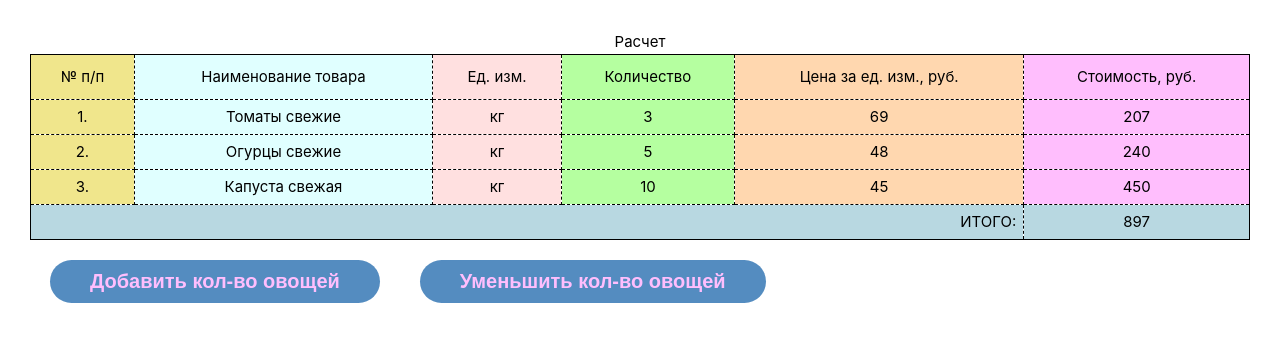
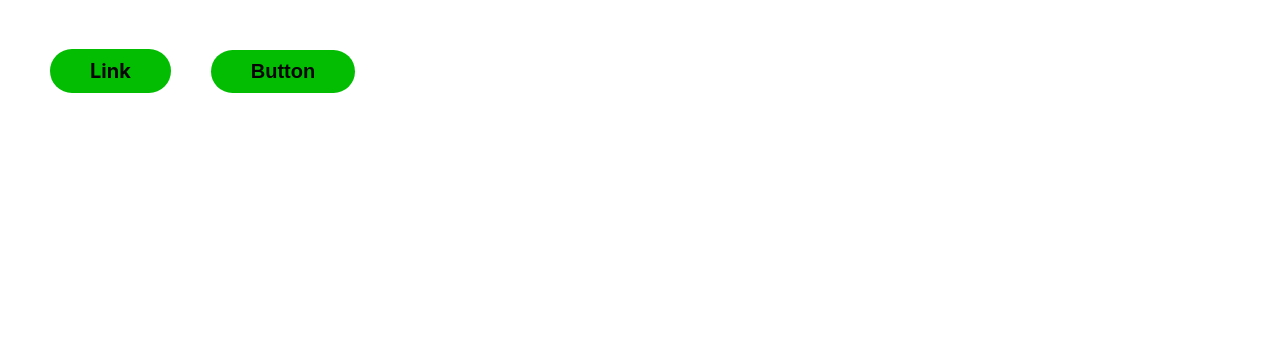
Before and after one commit to aanddi/vue3_exercises, a Vue app in the folder vue3/: page / in a window 1280 px wide. Shown: the top 342 px of the page. Built offline with nearby package versions, Linux system fonts and the light colour scheme.

Commit message:
Модификаторы событий в фреймворке Vue

```diff
--- a/vue3/src/App.vue
+++ b/vue3/src/App.vue
@@ -3,169 +3,34 @@ export default {
   name: 'App',
   data() {
     return {
-      cosnt_tomato: 69,
-      cosnt_cucumbers: 48,
-      cosnt_cabbage: 45,
-
-      amount_tomato: 3,
-      amount_cucumbers: 5,
-      amount_cabbage: 10,
     }
-
   },
 
   computed: {
-    price_totmato: function () {
-      return this.cosnt_tomato * this.amount_tomato;
-    },
 
-    price_cucumbers: function () {
-      return this.cosnt_cucumbers * this.amount_cucumbers;
-    },
-
-    price_cabbage: function () {
-      return this.cosnt_cabbage * this.amount_cabbage;
-    },
-
-    price_total: function () {
-      return this.price_cabbage + this.price_cucumbers + this.price_totmato;
-    },
   },
   methods: {
-    reduce: function () {
-      this.amount_tomato -= 1;
-      this.amount_cucumbers -= 1;
-      this.amount_cabbage -= 1;
-    },
-
-    increase: function () {
-      this.amount_tomato += 1;
-      this.amount_cucumbers += 1;
-      this.amount_cabbage += 1;
-    },
+    btn: function () {
+      alert("Hello world!");
+    }
   }
 }
 </script>
 
 <template>
-  <table>
-
-    <caption>
-      <h1>Расчет</h1>
-    </caption>
-
-    <colgroup>
-      <col span="1" style="background:Khaki">
-      <col style="background-color:LightCyan">
-      <col style="background-color:rgb(255, 224, 224)">
-      <col style="background-color:#B5FFA0">
-      <col style="background-color:#FFD7AF">
-      <col style="background-color:#FFBEFD">
-    </colgroup>
-
-    <thead>
-
-      <tr>
-        <th>№ п/п</th>
-        <th>Наименование товара</th>
-        <th>Ед. изм.</th>
-        <th>Количество</th>
-        <th>Цена за ед. изм., руб.</th>
-        <th>Стоимость, руб.</th>
-      </tr>
-
-    </thead>
-    <tbody>
-
-      <tr>
-        <td>1.</td>
-        <td>Томаты свежие</td>
-        <td>кг</td>
-        <td>{{ amount_tomato }}</td>
-        <td>{{ cosnt_tomato }}</td>
-        <td>{{ price_totmato }}</td>
-      </tr>
-
-      <tr>
-        <td>2.</td>
-        <td>Огурцы свежие</td>
-        <td>кг</td>
-        <td>{{ amount_cucumbers }}</td>
-        <td>{{ cosnt_cucumbers }}</td>
-        <td>{{ price_cucumbers }}</td>
-      </tr>
-
-      <tr>
-        <td>3.</td>
-        <td>Капуста свежая</td>
-        <td>кг</td>
-        <td>{{ amount_cabbage }}</td>
-        <td>{{ cosnt_cabbage }}</td>
-        <td>{{ price_cabbage }}</td>
-      </tr>
-
-    </tbody>
-
-
-    <tfoot>
-
-      <tr style="background-color: #B8D8E1;">
-        <td colspan="5" style="text-align:right" laststr="last">ИТОГО:</td>
-        <td>{{ price_total }}</td>
-      </tr>
-
-    </tfoot>
-
-  </table>
-  <button class="link" @click="increase">Добавить кол-во овощей</button>
-  <button class="link" @click="reduce">Уменьшить кол-во овощей</button>
-
+<a class="link" href="https://code.mu/ru/javascript/framework/vue/book/prime/basis/events-modifiers/" onclick="event.preventDefault()">Link</a>
+<button class="link" @click.once="btn">Button</button>
 </template>
 
 <style>
+
 body {
   margin: 30px;
 }
 
-table,
-tr,
-th,
-td {
-  border: 1px solid #000;
-  border-collapse: collapse;
-
-}
-
-tr,
-td,
-th {
-  border: 1px dashed #000;
-}
-
-table {
-  width: 100%;
-  text-align: center;
-
-}
-
-th {
-  padding: 10px;
-
-}
-
-td {
-  padding: 5px 7px;
-
-}
-
-tr:hover td {
-  background: #e8edff;
-}
-
-
 .link {
-  color: #FFBEFD;
-  background: #548cc0;
+  color: #050505;
+  background: #02bd02;
   font-weight: bold;
   font-size: 20px;
   padding: 10px 40px;
```
